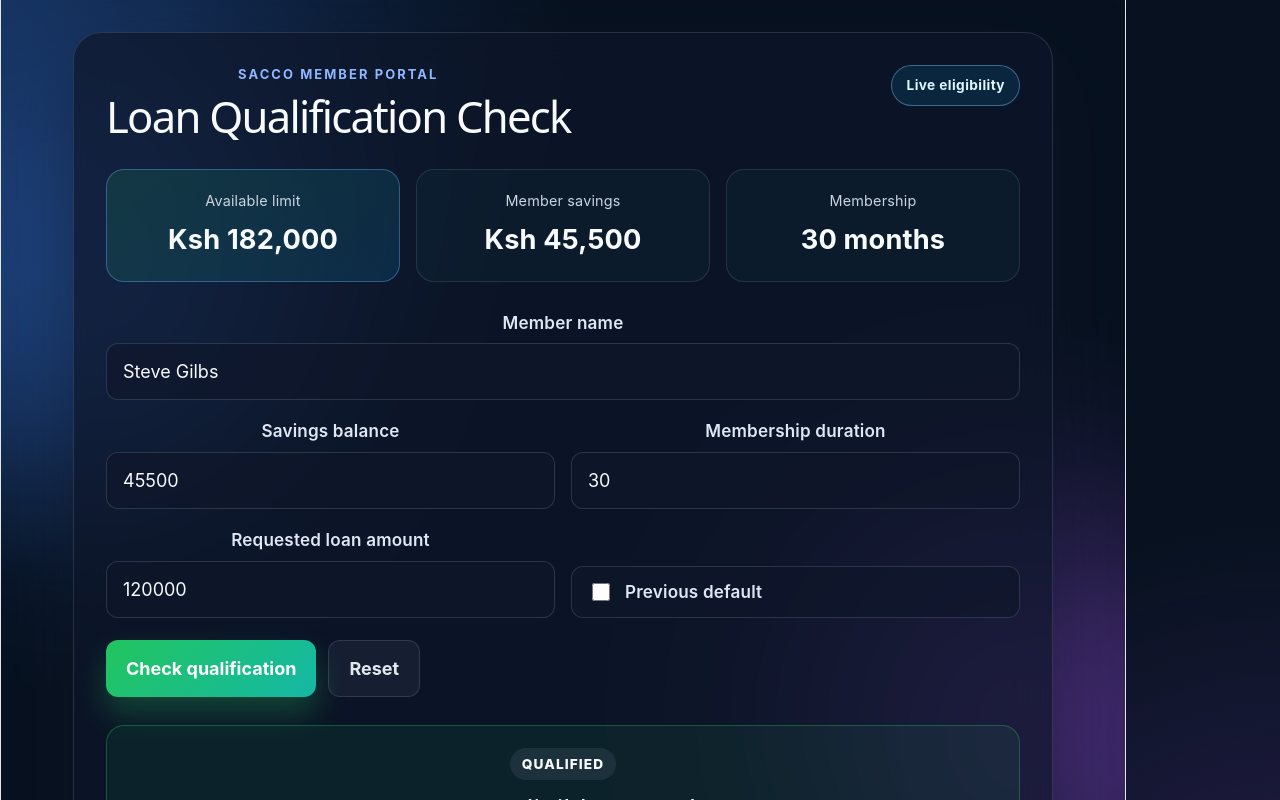
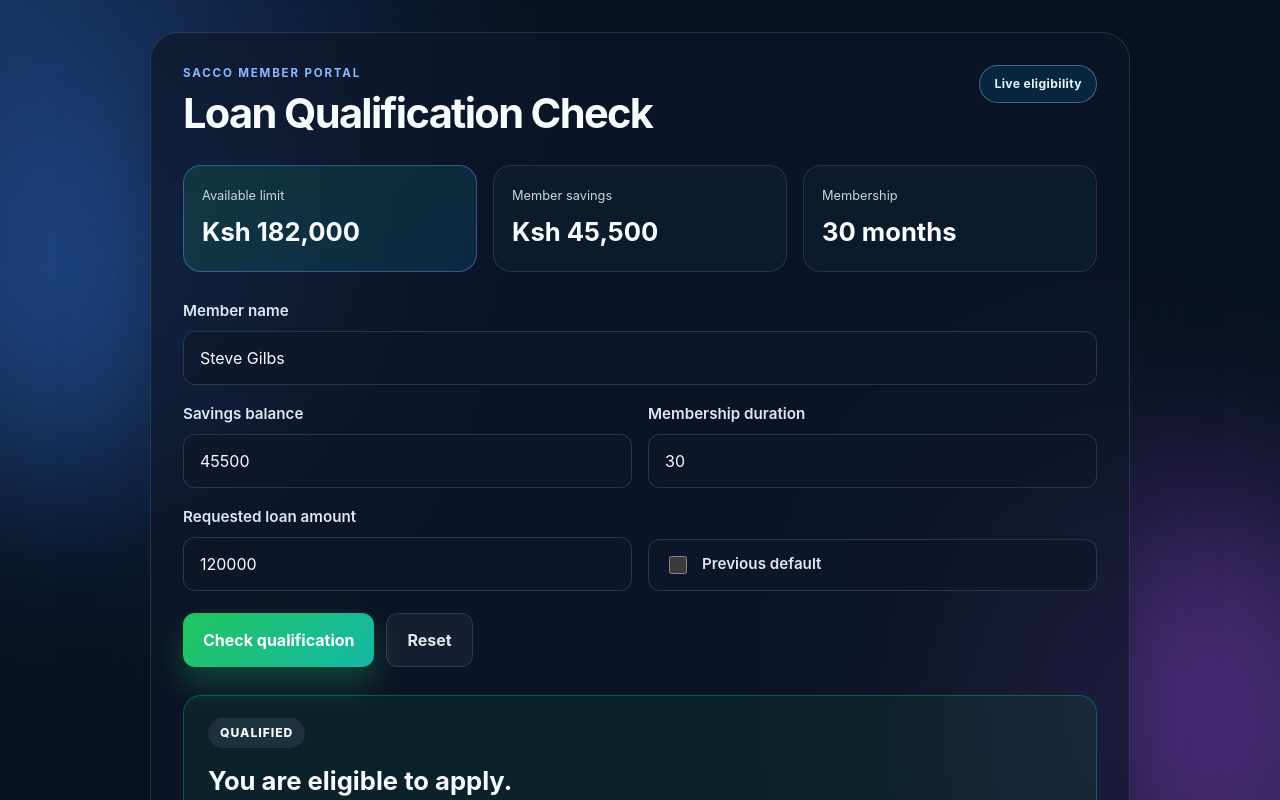
Before and after one commit to stevegilbs254-byte/sacco-system, a React app in the folder frontend/: page / in a window 1280 px wide. Shown: the top 800 px of the page. Built offline with nearby package versions, Linux system fonts and the light colour scheme; the HTML template or start-up script is replaced by a standard one.

Commit message:
Set the base dark theme and global font styling for the SACCO app.

```diff
--- a/frontend/src/index.css
+++ b/frontend/src/index.css
@@ -1,111 +1,15 @@
+html {
+  color-scheme: dark;
+}
+
 :root {
-  --text: #6b6375;
-  --text-h: #08060d;
-  --bg: #fff;
-  --border: #e5e4e7;
-  --code-bg: #f4f3ec;
-  --accent: #aa3bff;
-  --accent-bg: rgba(170, 59, 255, 0.1);
-  --accent-border: rgba(170, 59, 255, 0.5);
-  --social-bg: rgba(244, 243, 236, 0.5);
-  --shadow:
-    rgba(0, 0, 0, 0.1) 0 10px 15px -3px, rgba(0, 0, 0, 0.05) 0 4px 6px -2px;
-
-  --sans: system-ui, 'Segoe UI', Roboto, sans-serif;
-  --heading: system-ui, 'Segoe UI', Roboto, sans-serif;
-  --mono: ui-monospace, Consolas, monospace;
-
-  font: 18px/145% var(--sans);
-  letter-spacing: 0.18px;
-  color-scheme: light dark;
-  color: var(--text);
-  background: var(--bg);
+  font-family: 'Inter', 'Segoe UI', sans-serif;
+  line-height: 1.5;
+  font-weight: 400;
+  color: #e2e8f0;
+  background-color: #07111f;
   font-synthesis: none;
   text-rendering: optimizeLegibility;
   -webkit-font-smoothing: antialiased;
   -moz-osx-font-smoothing: grayscale;
-
-  @media (max-width: 1024px) {
-    font-size: 16px;
-  }
 }
-
-@media (prefers-color-scheme: dark) {
-  :root {
-    --text: #9ca3af;
-    --text-h: #f3f4f6;
-    --bg: #16171d;
-    --border: #2e303a;
-    --code-bg: #1f2028;
-    --accent: #c084fc;
-    --accent-bg: rgba(192, 132, 252, 0.15);
-    --accent-border: rgba(192, 132, 252, 0.5);
-    --social-bg: rgba(47, 48, 58, 0.5);
-    --shadow:
-      rgba(0, 0, 0, 0.4) 0 10px 15px -3px, rgba(0, 0, 0, 0.25) 0 4px 6px -2px;
-  }
-
-  #social .button-icon {
-    filter: invert(1) brightness(2);
-  }
-}
-
-body {
-  margin: 0;
-}
-
-#root {
-  width: 1126px;
-  max-width: 100%;
-  margin: 0 auto;
-  text-align: center;
-  border-inline: 1px solid var(--border);
-  min-height: 100svh;
-  display: flex;
-  flex-direction: column;
-  box-sizing: border-box;
-}
-
-h1,
-h2 {
-  font-family: var(--heading);
-  font-weight: 500;
-  color: var(--text-h);
-}
-
-h1 {
-  font-size: 56px;
-  letter-spacing: -1.68px;
-  margin: 32px 0;
-  @media (max-width: 1024px) {
-    font-size: 36px;
-    margin: 20px 0;
-  }
-}
-h2 {
-  font-size: 24px;
-  line-height: 118%;
-  letter-spacing: -0.24px;
-  margin: 0 0 8px;
-  @media (max-width: 1024px) {
-    font-size: 20px;
-  }
-}
-p {
-  margin: 0;
-}
-
-code,
-.counter {
-  font-family: var(--mono);
-  display: inline-flex;
-  border-radius: 4px;
-  color: var(--text-h);
-}
-
-code {
-  font-size: 15px;
-  line-height: 135%;
-  padding: 4px 8px;
-  background: var(--code-bg);
-}
```
